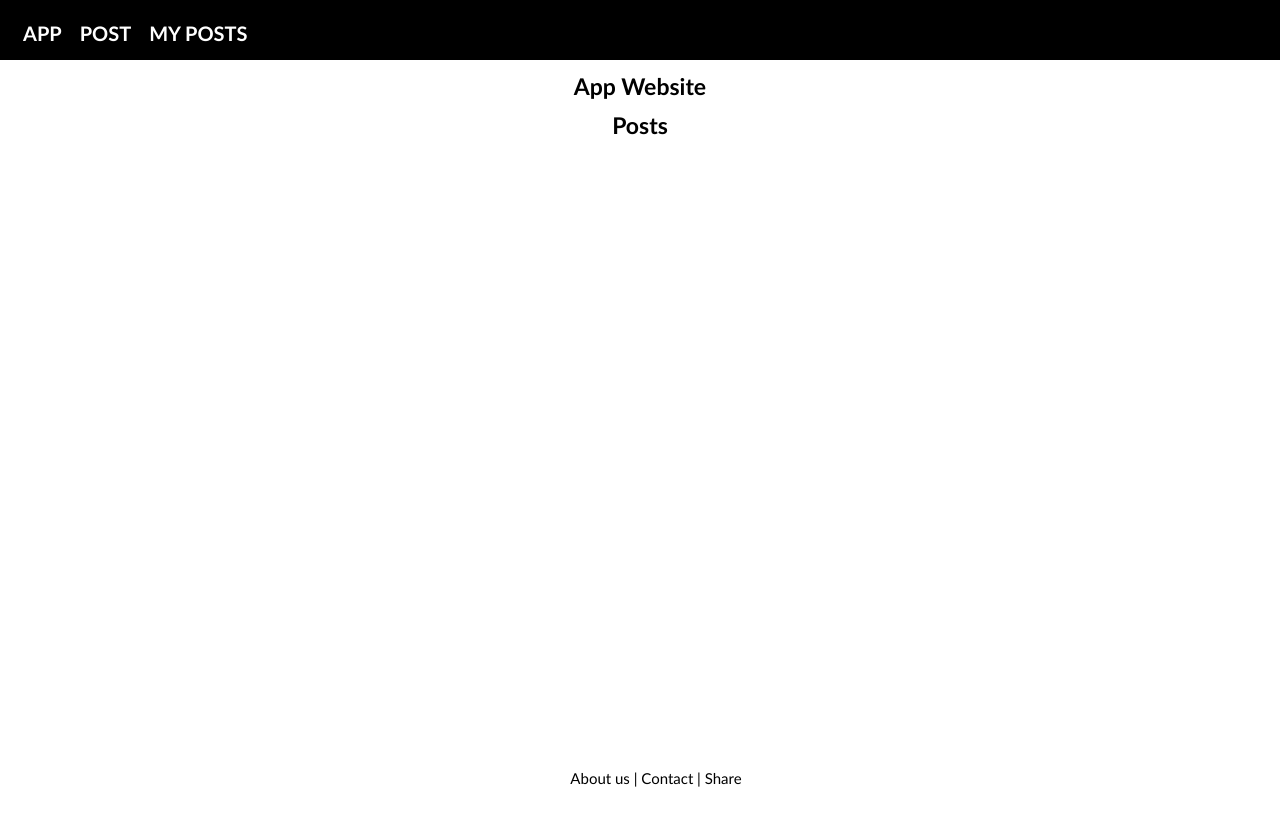
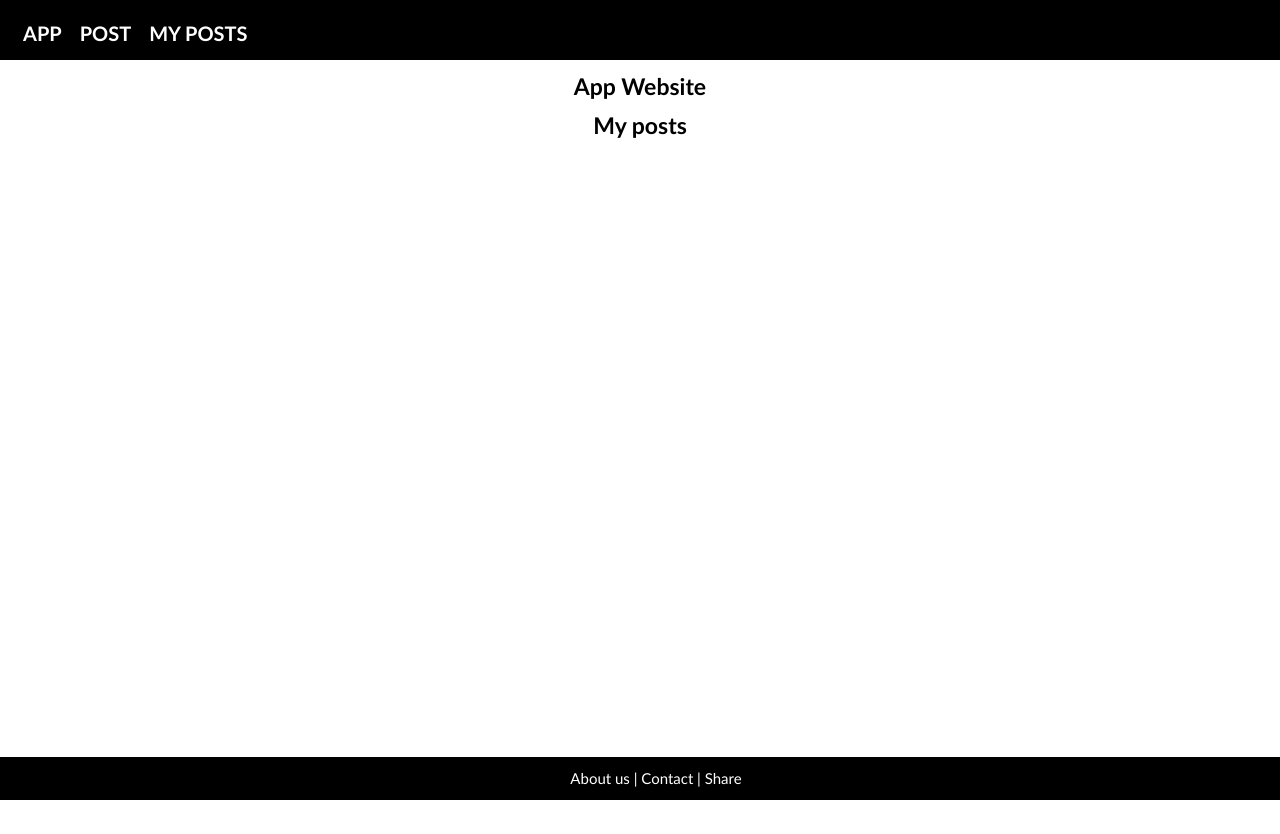
Before and after one commit to gacrodri/social-change, a Python web app: template templates/my-posts.html in a window 1280 px wide. Run offline with Jinja, Linux system fonts and the light colour scheme; the template is opened without the code that fills it, so the values that code supplies are empty.

Commit message:
flexxxboxxx

```diff
--- a/templates/my-posts.html
+++ b/templates/my-posts.html
@@ -22,8 +22,8 @@
   </div>
   <h1>App Website</h1>
   <div id="main">
-    <h1>Posts</h1>
-    <div id = "postformat" class="content-item footercolor">
+    <h1>My posts</h1>
+    <div id = "postformat" class="content-item red">
       {% for post in your_own_items %}
         <div class="grid">
           <p id="title">{{post.title}}</p>
--- a/templates/style.css
+++ b/templates/style.css
@@ -1,6 +1,6 @@
 #images{
   height: 200px;
-  /*width: 50%;*/
+  width: 150px;
 }
 /* here */
 #title{
@@ -146,7 +146,7 @@
   bottom: 0;
 }
 
-.footercolor {
+.red {
   background-color: black;
   color: white;
 }
--- a/templates/welcome.html
+++ b/templates/welcome.html
@@ -39,7 +39,7 @@
   <h1>App Website</h1>
   <div id="main">
     <h1>Posts</h1>
-    <div id = "postformat" class="content-item footercolor">
+    <div id = "postformat" class="content-item red">
       {% for post in everyones_items %}
         <div class="grid">
           <p id="title">{{post.title}}</p>
@@ -52,7 +52,7 @@
     </div>
 
   </div>
-  <footer class="footercolor">
+  <footer class="red">
     About us | Contact | Share
   </footer>
   </main>
```
